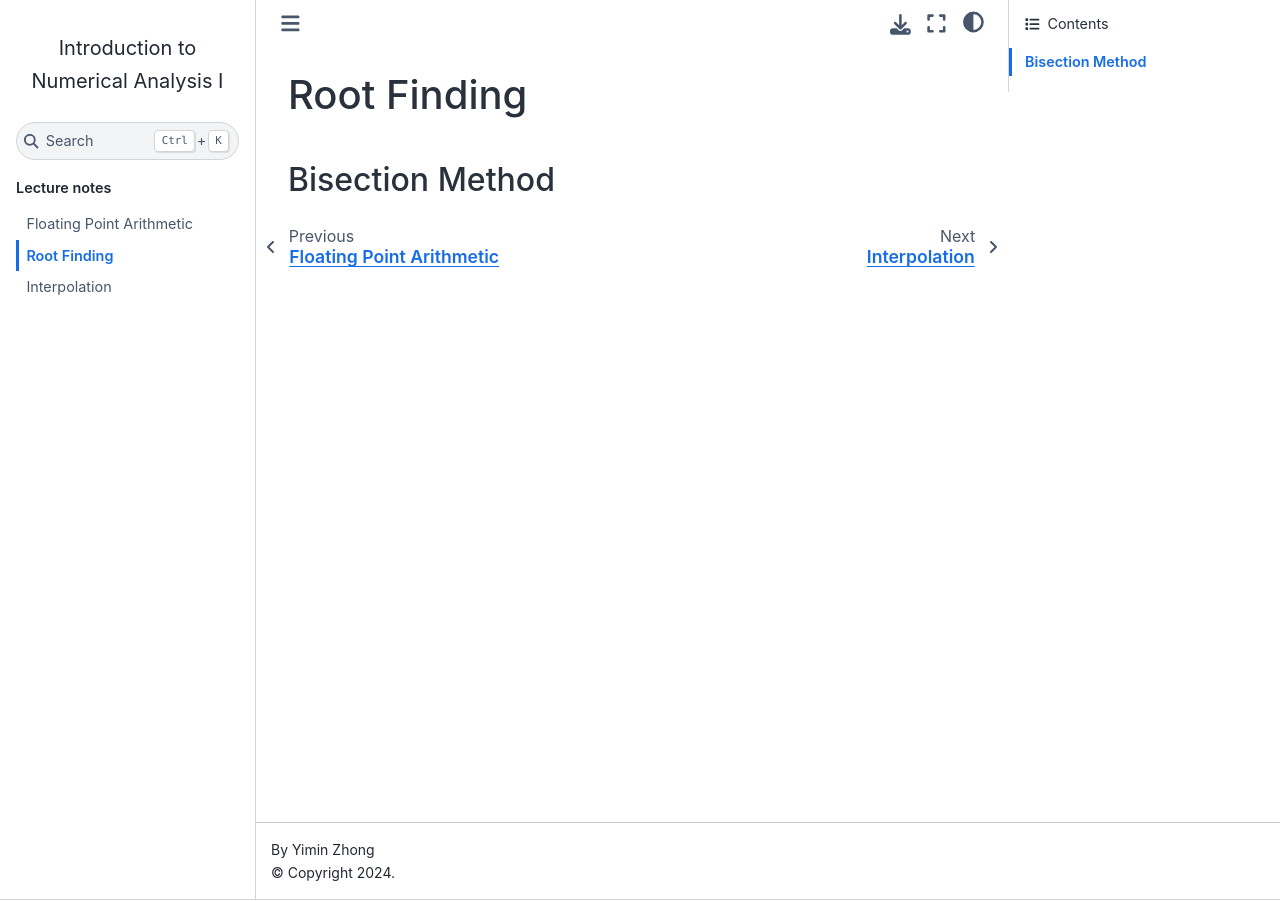
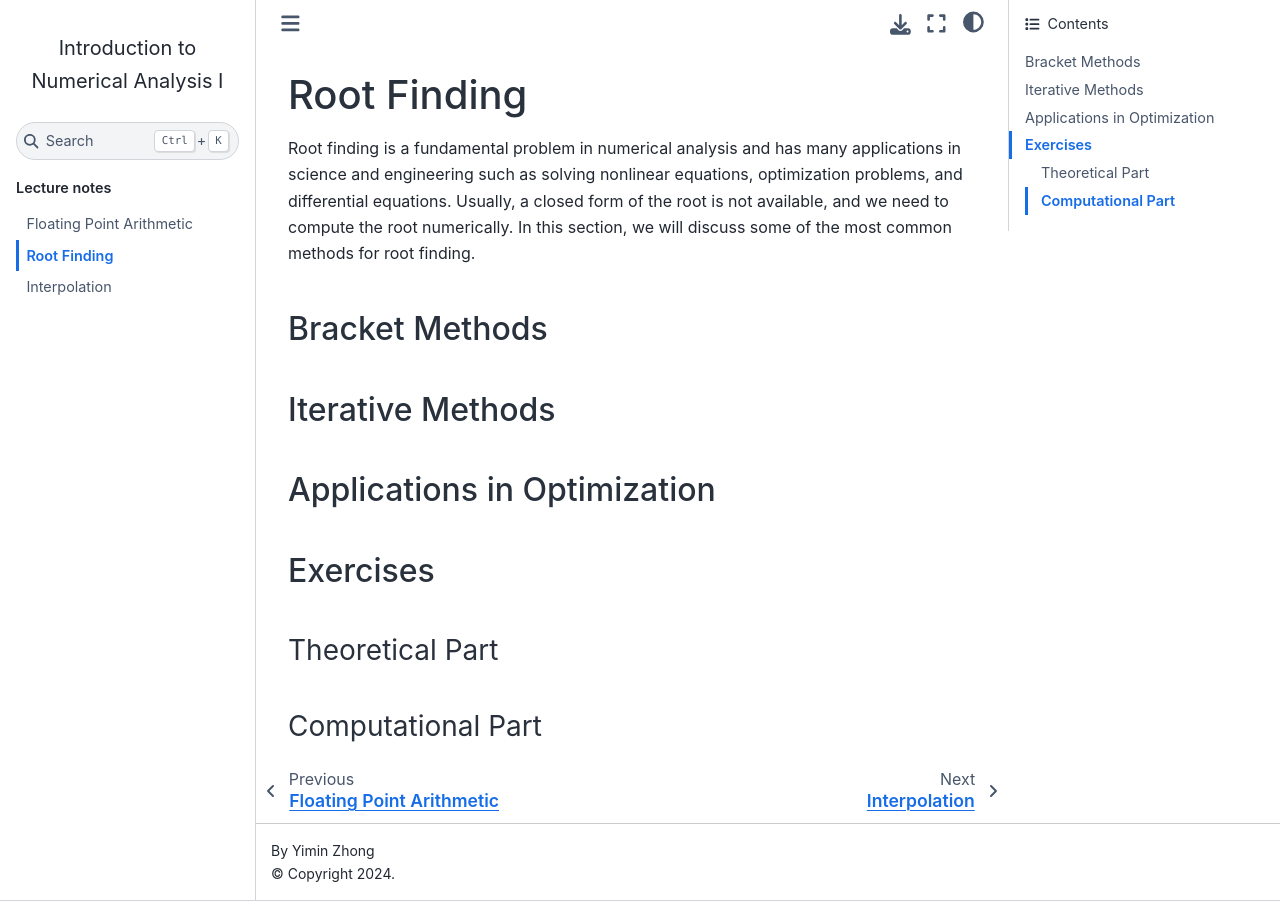
Before and after one commit to auburn-comp-math/math-5630-6630, a Jupyter Book: the page built from root_finding.md, in a window 1280 px wide. Built offline with Jupyter Book 1.0.4 settings and Sphinx 7.4.7 and the Sphinx Book theme 1.1.4, drawn with Linux system fonts in a browser that asks for light colours.

Commit message:
update root

```diff
--- a/root_finding.md
+++ b/root_finding.md
@@ -12,4 +12,16 @@ kernelspec:
 
 # Root Finding
 
-## Bisection Method
+Root finding is a fundamental problem in numerical analysis and has many applications in science and engineering such as solving nonlinear equations, optimization problems, and differential equations. Usually, a closed form of the root is not available, and we need to compute the root numerically. In this section, we will discuss some of the most common methods for root finding.
+
+## Bracket Methods
+
+## Iterative Methods
+
+## Applications in Optimization
+
+## Exercises
+
+### Theoretical Part
+
+### Computational Part
```
